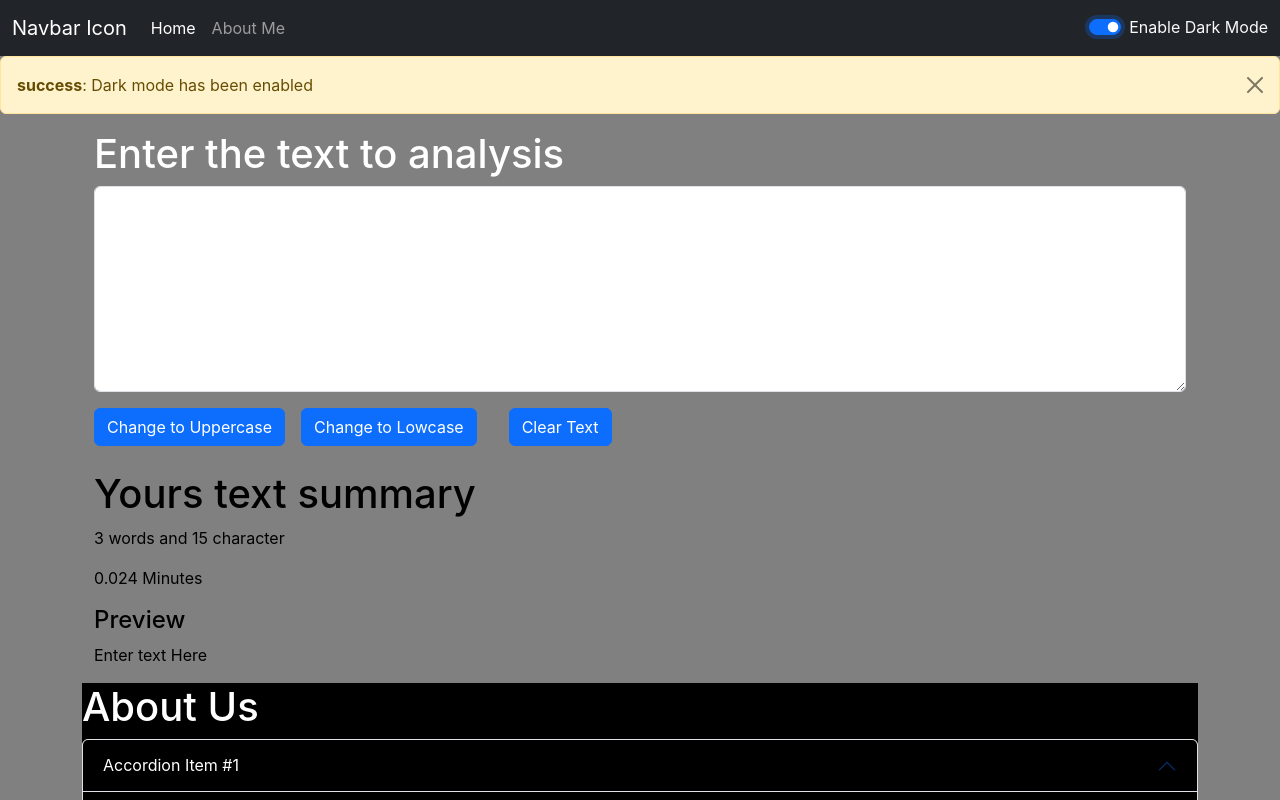
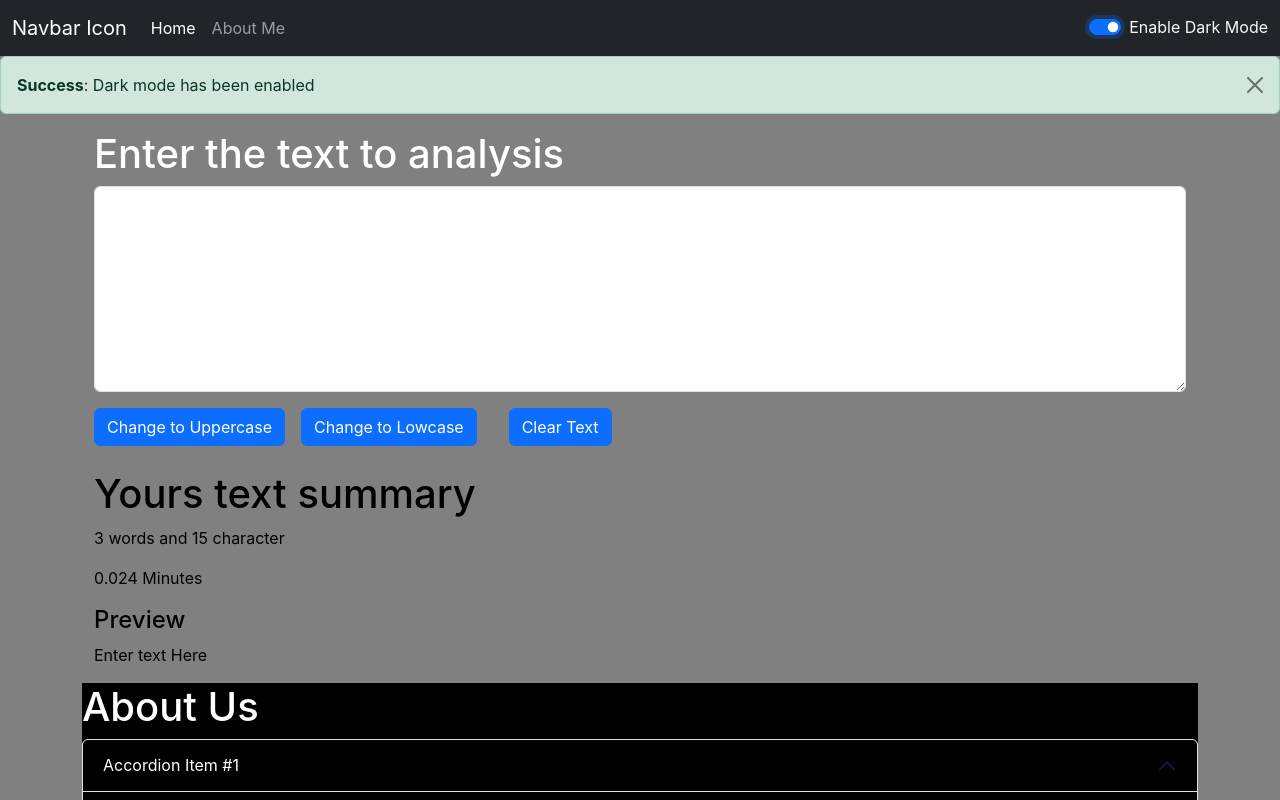
Before and after one commit to rachitpoudel101/React_Toturial, a React (Create React App) app in the folder frontend/: page / in a window 1280 px wide. Both pictures are taken after a click on the switch "Enable Dark Mode". Shown: the top 800 px of the page. Built offline with nearby package versions, Linux system fonts and the light colour scheme.

Commit message:
additional notifiaction for the alert in dark and light mode.

```diff
--- a/frontend/src/component/Alert.js
+++ b/frontend/src/component/Alert.js
@@ -1,10 +1,15 @@
 import React from 'react'
 
-export default function Alert(props) {
+function Alert(props) {
+  const capitalize = (word)=>{
+    const lower =word.toLowerCase();
+    return lower.charAt(0).toUpperCase() + lower.slice(1);
+  }
   return (
-    props.alert &&<div class="alert alert-warning alert-dismissible fade show" role="alert">
-        <strong>{props.alert.type}</strong>: {props.alert.msg}
+    props.alert &&<div class={`alert alert-${props.alert.type} alert-dismissible fade show`} role="alert">
+        <strong>{capitalize(props.alert.type)}</strong>: {props.alert.msg}
         <button type="button" class="btn-close" data-bs-dismiss="alert" aria-label="Close"></button>
     </div>
   )
 }
+export default Alert
```
